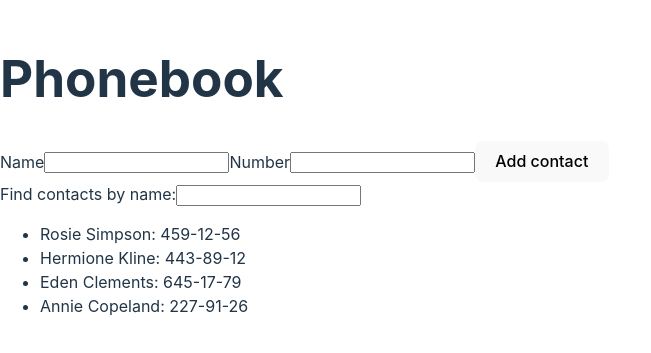
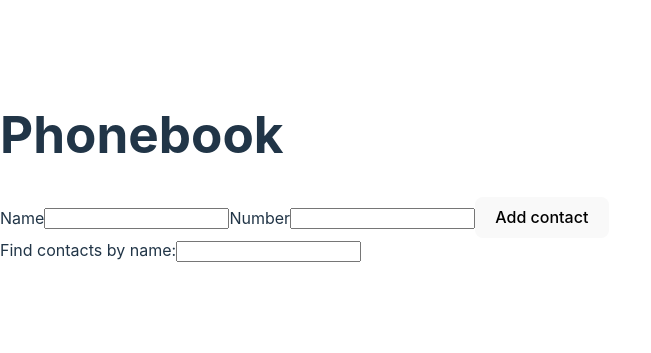
Before and after one commit to Alex9464/goit-react-hw-03, a React (Vite) app: page / in a window 1280 px wide. Shown: the part 225-578 px from the top of the page, without its empty margins (0-651 px from the left). Built offline with nearby package versions, Linux system fonts and the light colour scheme.

Commit message:
add localStorage

```diff
--- a/src/App.jsx
+++ b/src/App.jsx
@@ -1,44 +1,57 @@
-import { useState } from 'react';
+import { useState, useEffect } from 'react';
 import ContactForm from './components/ContactForm/ContactForm';
 import ContactList from './components/ContactList/ContactList';
 import SearchBox from './components/SearchBox/SearchBox';
-import { nanoid } from 'nanoid';
 
 const App = () => {
-  const [contacts, setContacts] = useState([
-    { id: 'id-1', name: 'Rosie Simpson', number: '459-12-56' },
-    { id: 'id-2', name: 'Hermione Kline', number: '443-89-12' },
-    { id: 'id-3', name: 'Eden Clements', number: '645-17-79' },
-    { id: 'id-4', name: 'Annie Copeland', number: '227-91-26' },
-  ]);
+  const [contacts, setContacts] = useState([]);
   const [filter, setFilter] = useState('');
 
-  const handleFilterChange = (value) => {
-    setFilter(value);
+  // Загружаем данные из localStorage при первом рендере
+  useEffect(() => {
+    const storedContacts = localStorage.getItem('contacts');
+    if (storedContacts) {
+      setContacts(JSON.parse(storedContacts));
+    }
+  }, []);
+
+  // Сохраняем данные в localStorage при изменении contacts
+  useEffect(() => {
+    if (contacts.length > 0) {
+      localStorage.setItem('contacts', JSON.stringify(contacts));
+    }
+  }, [contacts]);
+
+  // Функция добавления контакта
+  const addContact = (name, number) => {
+    const newContact = { id: Date.now(), name, number };
+    setContacts((prevContacts) => {
+      const updatedContacts = [...prevContacts, newContact];
+      localStorage.setItem('contacts', JSON.stringify(updatedContacts)); // обновляем localStorage
+      return updatedContacts;
+    });
   };
 
-  const addContact = (name, number) => {
-    const duplicate = contacts.find(
-      (contact) => contact.name.toLowerCase() === name.toLowerCase()
-    );
-    if (duplicate) {
-      alert(`${name} is already in contacts.`);
-      return;
-    }
-    const newContact = { id: nanoid(), name, number };
-    setContacts((prevContacts) => [...prevContacts, newContact]);
+  const deleteContact = (id) => {
+    const updatedContacts = contacts.filter((contact) => contact.id !== id);
+    setContacts(updatedContacts);
+    localStorage.setItem('contacts', JSON.stringify(updatedContacts)); // обновляем localStorage
+  };
+
+  const handleSearch = (event) => {
+    setFilter(event.target.value);
   };
 
   const filteredContacts = contacts.filter((contact) =>
-    contact.name.toLowerCase().includes(filter.toLowerCase())
+    contact.name && contact.name.toLowerCase().includes(filter.toLowerCase())
   );
 
   return (
     <div>
       <h1>Phonebook</h1>
-      <ContactForm onAddContact={addContact} />
-      <SearchBox filter={filter} onFilterChange={handleFilterChange} />
-      <ContactList contacts={filteredContacts} />
+      <ContactForm onSubmit={addContact} />
+      <SearchBox value={filter} onChange={handleSearch} />
+      <ContactList contacts={filteredContacts} onDeleteContact={deleteContact} />
     </div>
   );
 };
--- a/src/components/ContactForm/ContactForm.jsx
+++ b/src/components/ContactForm/ContactForm.jsx
@@ -1,7 +1,7 @@
 import { useFormik } from 'formik';
 import * as Yup from 'yup';
 
-const ContactForm = ({ onAddContact }) => {
+const ContactForm = ({ onSubmit }) => {
   const formik = useFormik({
     initialValues: {
       name: '',
@@ -17,8 +17,8 @@ const ContactForm = ({ onAddContact }) => {
         .required('Required'),
     }),
     onSubmit: (values, { resetForm }) => {
-      onAddContact(values.name, values.number);
-      resetForm();
+      onSubmit(values.name, values.number);  // передаем имя и номер
+      resetForm();  // очищаем форму
     },
   });
 
--- a/src/components/ContactList/ContactList.jsx
+++ b/src/components/ContactList/ContactList.jsx
@@ -1,10 +1,13 @@
-import Contact from '../Contact/Contact';
-
-const ContactList = ({ contacts }) => {
+const ContactList = ({ contacts, onDeleteContact }) => {
   return (
     <ul>
-      {contacts.map(contact => (
-        <Contact key={contact.id} name={contact.name} number={contact.number} />
+      {contacts.map(({ id, name, number }) => (
+        <li key={id}>
+          <p>
+            {name}: {number}
+          </p>
+          <button onClick={() => onDeleteContact(id)}>Delete</button>
+        </li>
       ))}
     </ul>
   );
```
